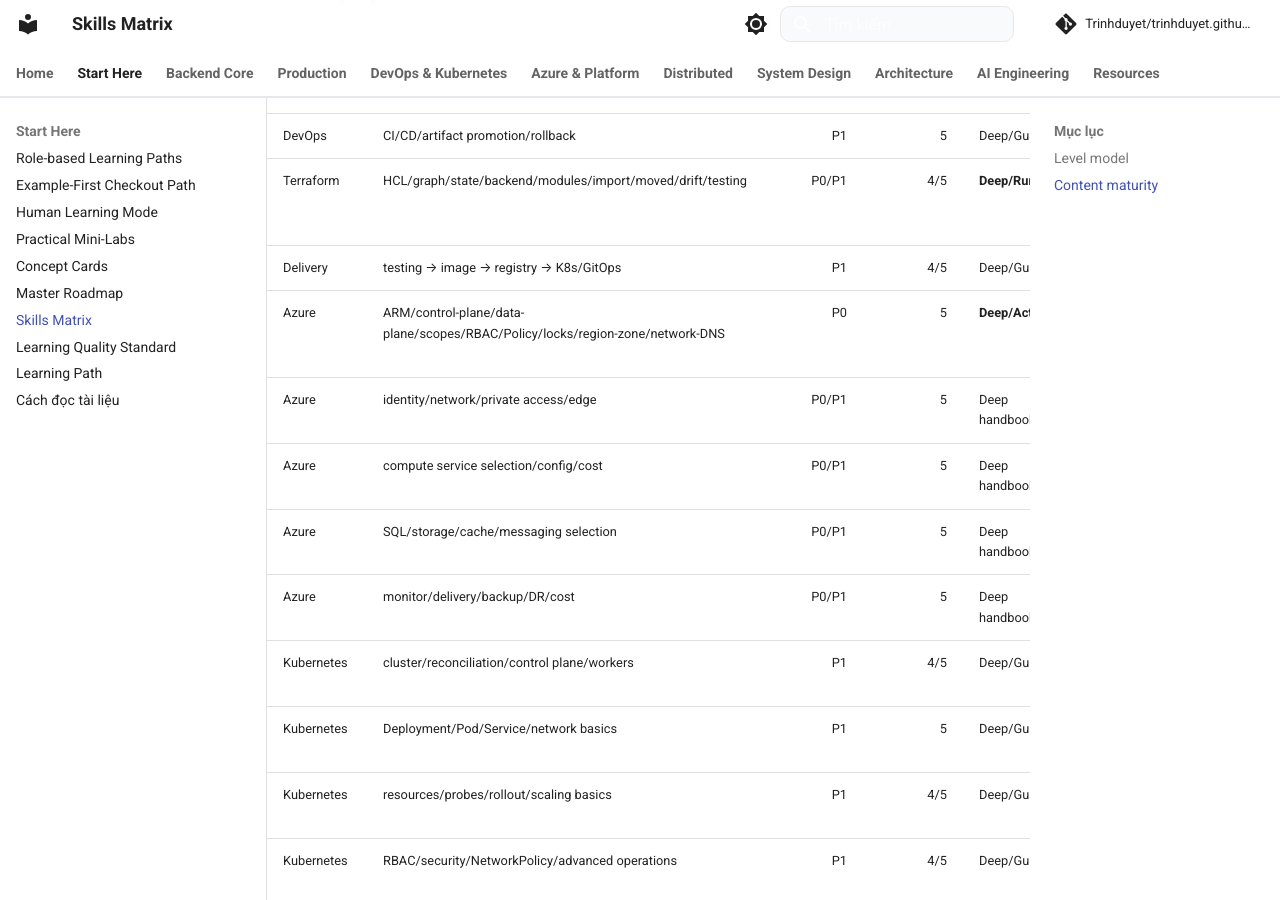
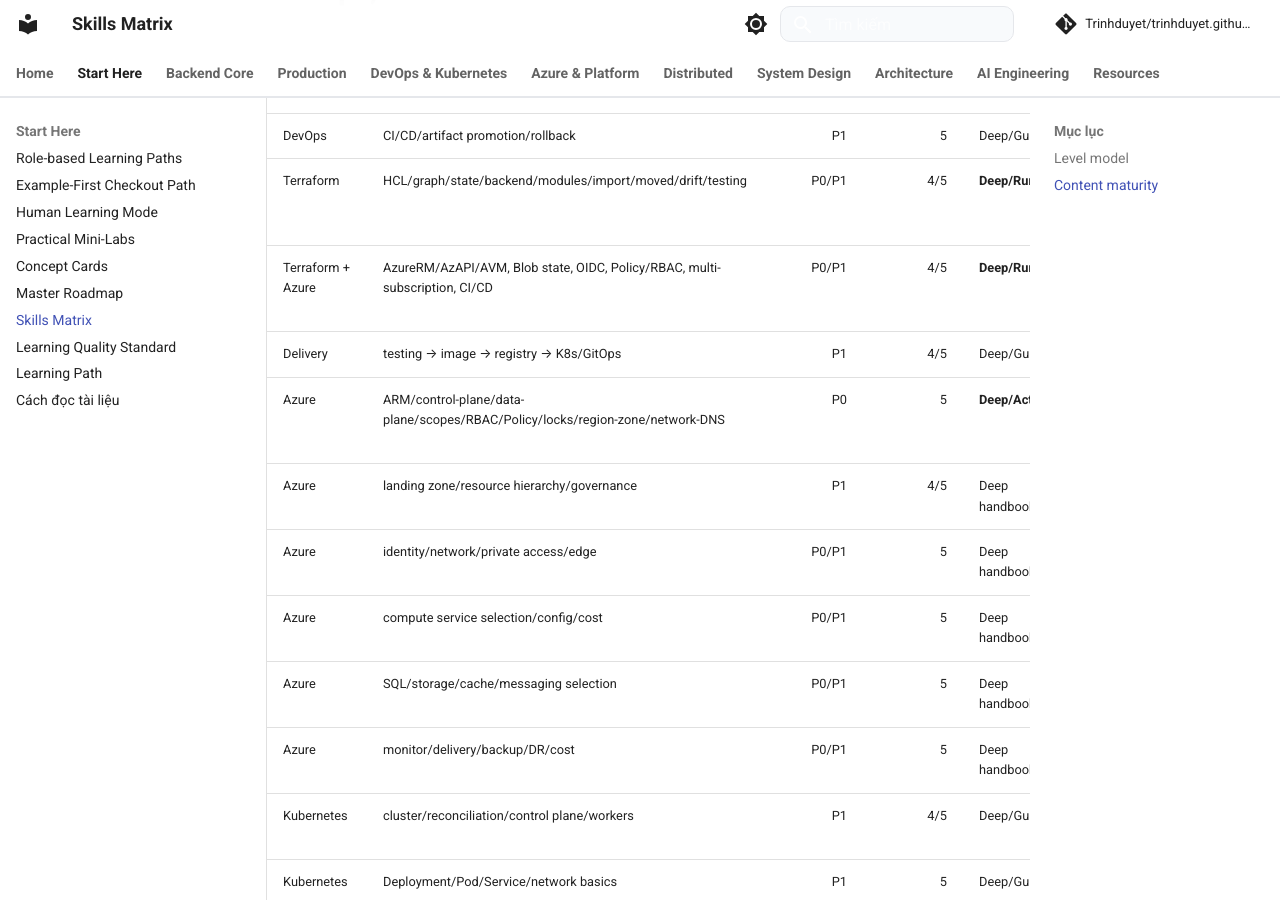
Before and after one commit to Trinhduyet/trinhduyet.github.io, an MkDocs documentation site: the page built from docs/00-roadmap/skills-matrix.md, in a window 1280 px wide and 900 px high, scrolled down 4612 px. Built offline with MkDocs 1.6.1 and Material for MkDocs 9.7.7, drawn with Linux system fonts in a browser that asks for light colours; comment, search, counter and statistics services are not loaded.

Commit message:
docs: fix multiline table formatting

```diff
--- a/docs/00-roadmap/skills-matrix.md
+++ b/docs/00-roadmap/skills-matrix.md
@@ -105,9 +105,11 @@ Reference < Guided < Deep
 | Area | Capability | Priority | Typical target | Content | Runnable lab | Evidence path |
 |---|---|---:|---:|---|---:|---|
 | DevOps | CI/CD/artifact promotion/rollback | P1 | 5 | Deep/Guided | No | [CI/CD](../13-devops-iac/ci-cd-artifacts-and-promotion.md) |
-| Terraform | HCL/graph/state/backend/modules/import/moved/drift/testing | P0/P1 | 4/5 | **Deep/Runnable** | **Yes — mock provider** | [Terraform](../13-devops-iac/terraform-state-modules-and-drift.md) + `labs/13-terraform-azure` |\n| Terraform + Azure | AzureRM/AzAPI/AVM, Blob state, OIDC, Policy/RBAC, multi-subscription, CI/CD | P0/P1 | 4/5 | **Deep/Runnable** | **Yes — baseline** | [Terraform on Azure](../13-devops-iac/terraform-on-azure-production.md) + `labs/13-terraform-azure` |
+| Terraform | HCL/graph/state/backend/modules/import/moved/drift/testing | P0/P1 | 4/5 | **Deep/Runnable** | **Yes — mock provider** | [Terraform](../13-devops-iac/terraform-state-modules-and-drift.md) + `labs/13-terraform-azure` |
+| Terraform + Azure | AzureRM/AzAPI/AVM, Blob state, OIDC, Policy/RBAC, multi-subscription, CI/CD | P0/P1 | 4/5 | **Deep/Runnable** | **Yes — baseline** | [Terraform on Azure](../13-devops-iac/terraform-on-azure-production.md) + `labs/13-terraform-azure` |
 | Delivery | testing → image → registry → K8s/GitOps | P1 | 4/5 | Deep/Guided | No | [Production Delivery](../13-devops-iac/devops-kubernetes-production-delivery.md) |
-| Azure | ARM/control-plane/data-plane/scopes/RBAC/Policy/locks/region-zone/network-DNS | P0 | 5 | **Deep/Active** | **Partial via Terraform lab** | [Azure core platform](../14-cloud/azure-core-platform-control-plane-and-governance.md) |\n| Azure | landing zone/resource hierarchy/governance | P1 | 4/5 | Deep handbook | No dedicated | [Azure foundations](../14-cloud/azure-foundations-resource-hierarchy-and-landing-zones.md) |
+| Azure | ARM/control-plane/data-plane/scopes/RBAC/Policy/locks/region-zone/network-DNS | P0 | 5 | **Deep/Active** | **Partial via Terraform lab** | [Azure core platform](../14-cloud/azure-core-platform-control-plane-and-governance.md) |
+| Azure | landing zone/resource hierarchy/governance | P1 | 4/5 | Deep handbook | No dedicated | [Azure foundations](../14-cloud/azure-foundations-resource-hierarchy-and-landing-zones.md) |
 | Azure | identity/network/private access/edge | P0/P1 | 5 | Deep handbook | No | [Network/Security handbook](../14-cloud/azure-production-handbook-network-security.md) |
 | Azure | compute service selection/config/cost | P0/P1 | 5 | Deep handbook | No | [Compute handbook](../14-cloud/azure-production-handbook-compute.md) |
 | Azure | SQL/storage/cache/messaging selection | P0/P1 | 5 | Deep handbook | No | [Data/Messaging handbook](../14-cloud/azure-production-handbook-data-messaging.md) |
```
